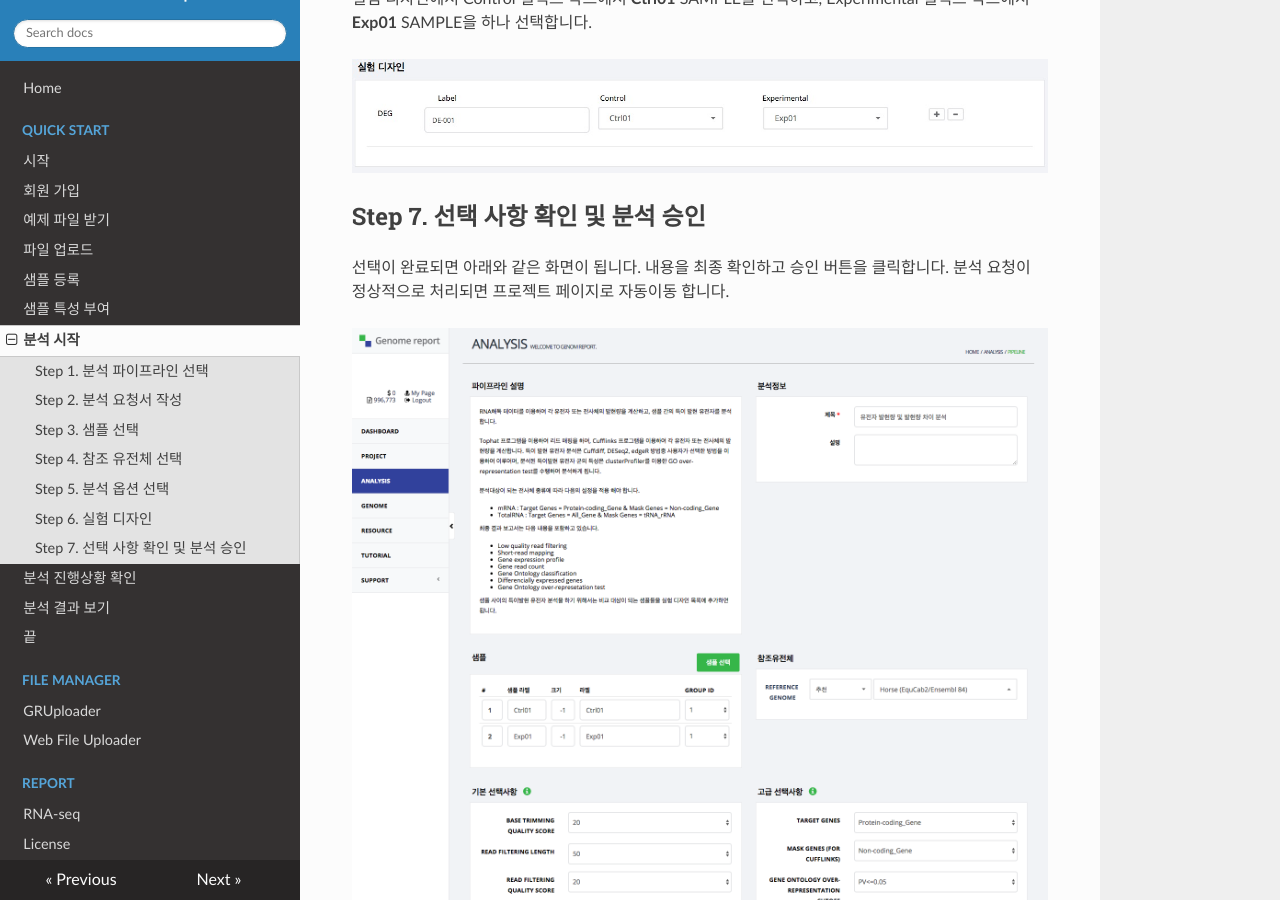
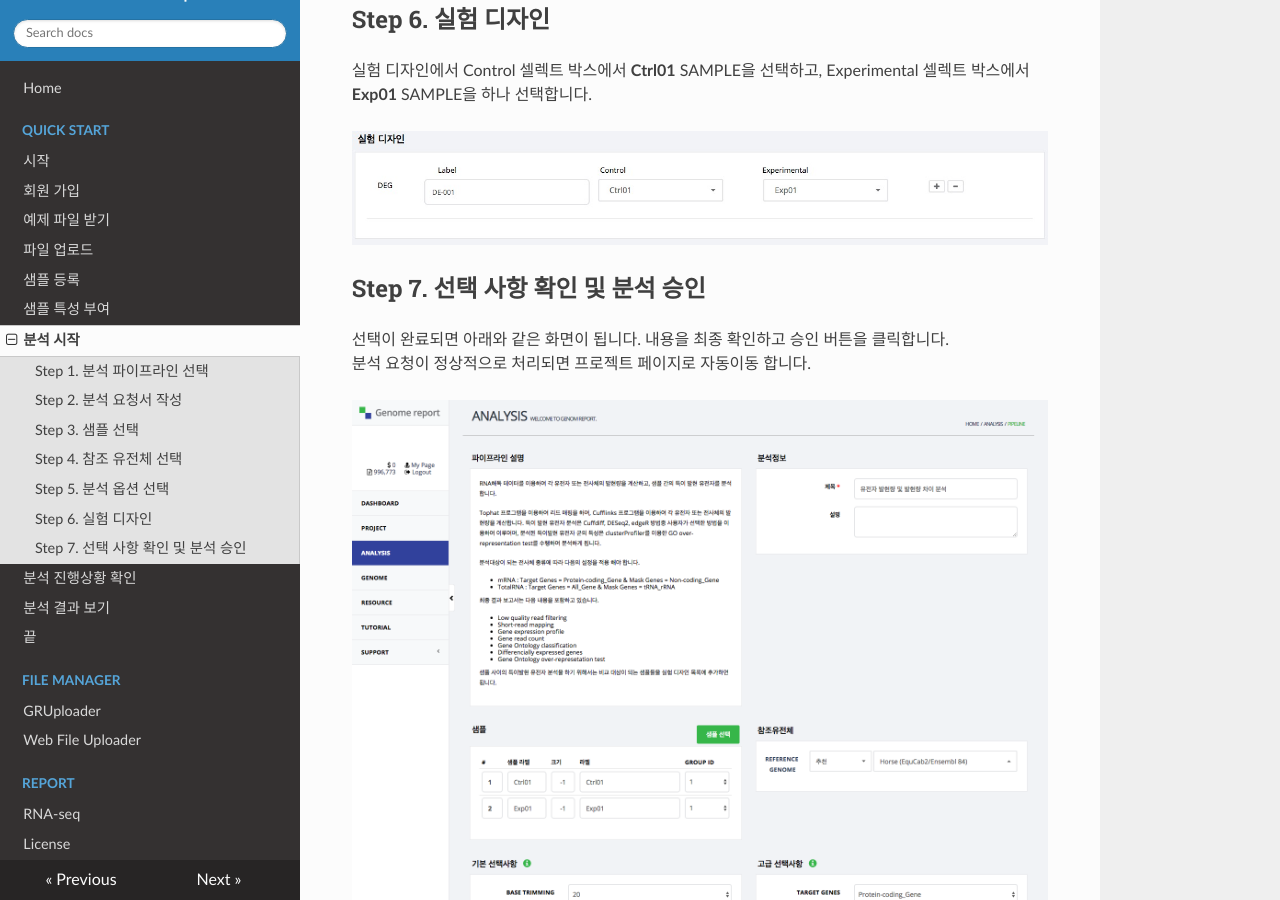
Before and after one commit to genomereport/gimanual, an MkDocs documentation site: the page built from docs/quick_start/analysis.md, in a window 1280 px wide and 900 px high, scrolled down 2726 px. Built offline with MkDocs 1.6.1, drawn with Linux system fonts in a browser that asks for light colours; nearby versions of some CDN libraries; old or Windows-style settings are respelled for this version of MkDocs; some of the changed text lies outside the part shown.

```diff
--- a/docs/quick_start/analysis.md
+++ b/docs/quick_start/analysis.md
@@ -5,7 +5,8 @@
 
 ## Step 1. 분석 파이프라인 선택
 
-왼쪽 매뉴에서 <a href="https://omics.genome-report.com/analysis" target="_blank"> ANALYSIS</a>를 선택합니다. 사용 가능한 파이프라인 목록이 보여집니다.  **유전자 발현량 및 발현량 차이 분석 (Tuxedo Protocol)** 파이프라인을 클릭합니다.
+왼쪽 매뉴에서 <a href="https://omics.genome-report.com/analysis" target="_blank"> ANALYSIS</a>를 선택합니다.<br>
+사용 가능한 파이프라인 목록이 보여집니다.  **유전자 발현량 및 발현량 차이 분석 (Tuxedo Protocol)** 파이프라인을 클릭합니다.
 
 ![화면](https://github.com/genomereport/gimanual/raw/master/docs/images/analysis_pipeline.jpg)
 
@@ -50,7 +53,7 @@
 
 ## Step 7. 선택 사항 확인 및 분석 승인
 
-선택이 완료되면 아래와 같은 화면이 됩니다. 내용을 최종 확인하고 승인 버튼을 클릭합니다. 분석 요청이 정상적으로 처리되면 프로젝트 페이지로 자동이동 합니다.
+선택이 완료되면 아래와 같은 화면이 됩니다. 내용을 최종 확인하고 승인 버튼을 클릭합니다.<br>분석 요청이 정상적으로 처리되면 프로젝트 페이지로 자동이동 합니다.
 
 ![화면](https://github.com/genomereport/gimanual/raw/master/docs/images/analysis_full_screen.png)
 
```
Also changed, not shown: other parts of docs/quick_start/analysis.md (+3 -1 lines).
